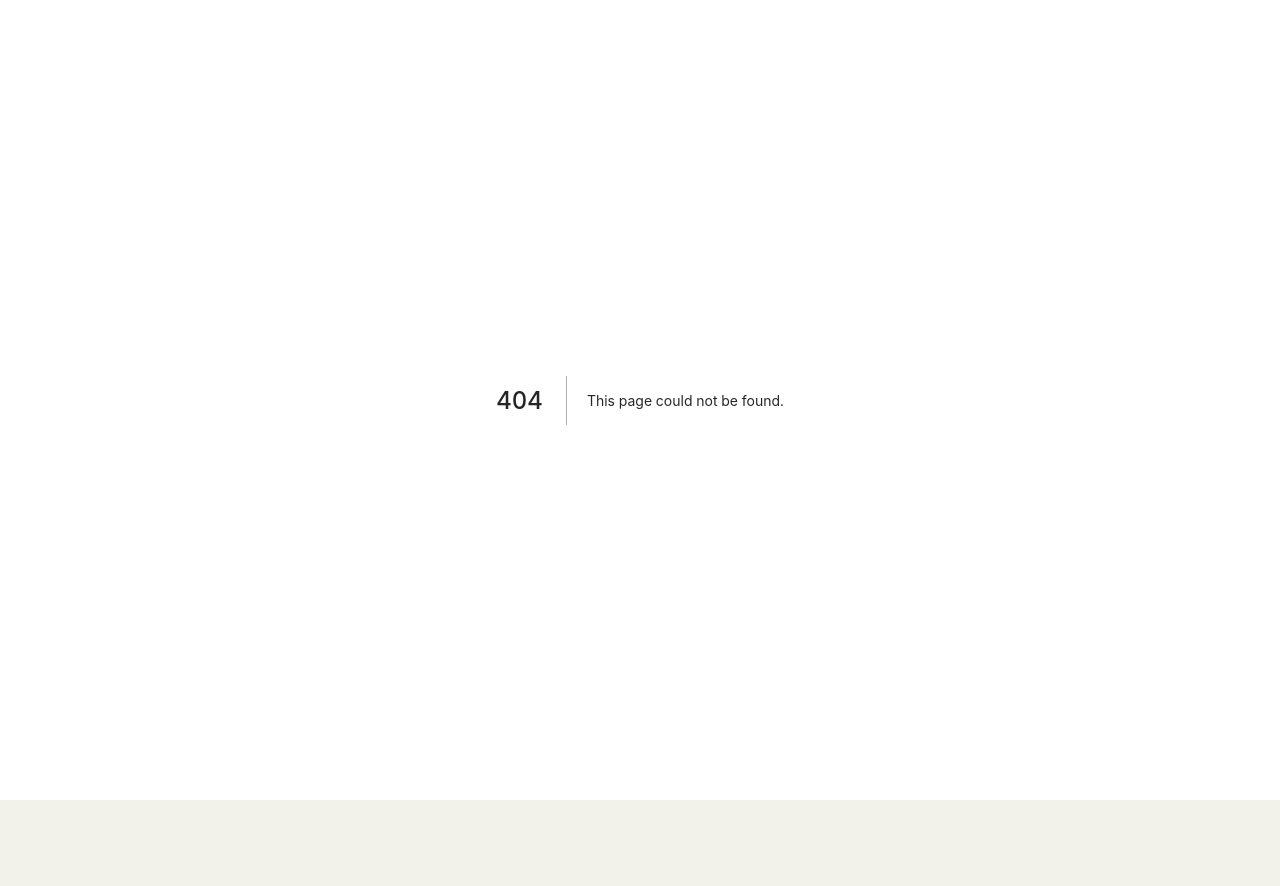
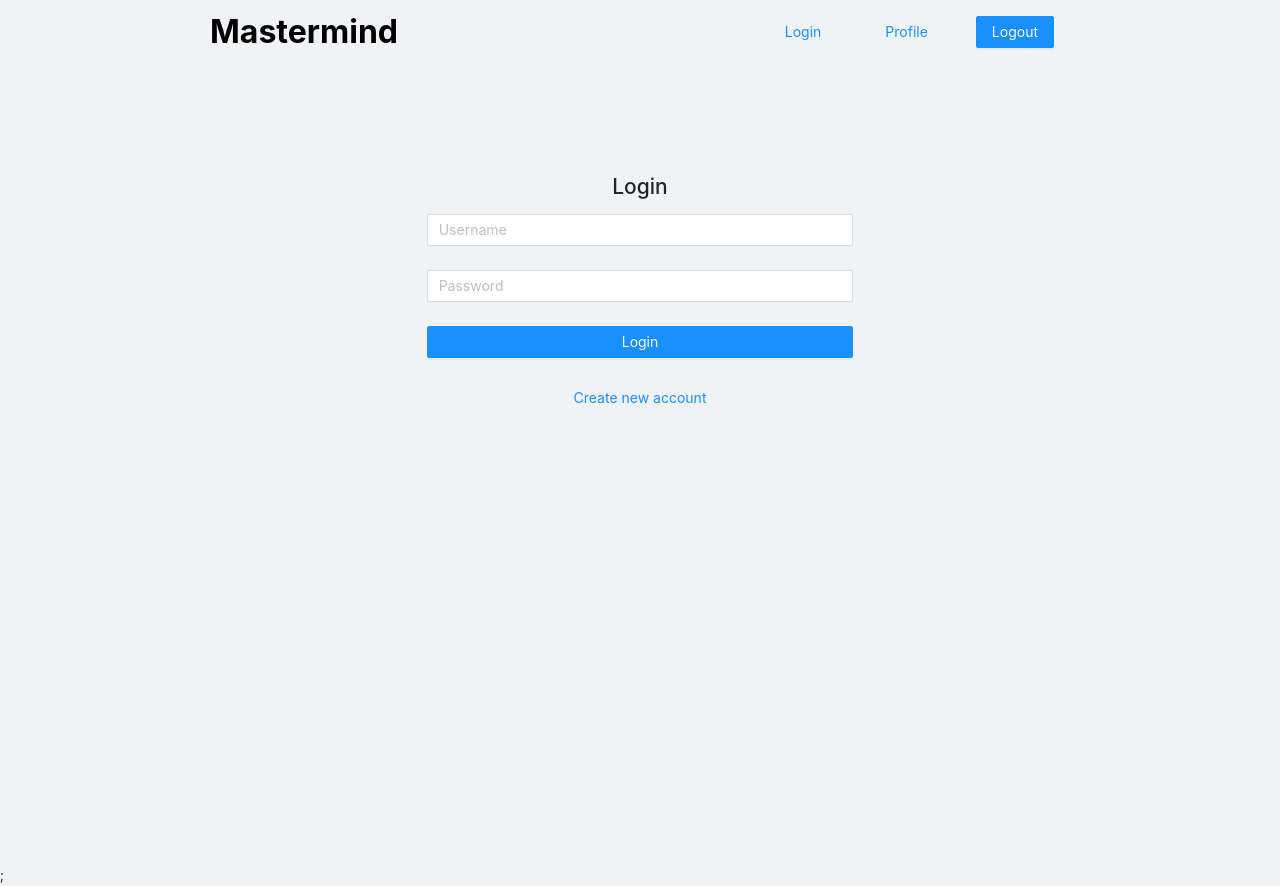
Before and after one commit to xprmnts/mastermind-evolved, a Next.js app: page /auth in a window 1280 px wide. Before the commit this address had no page. Before the commit the page ends 800 px from the top, so only its background shows below. Built offline with nearby package versions, Linux system fonts and the light colour scheme.

Commit message:
restored default ant styles to keep app styling simpler/less complex, added header and login state to auth form to toggle views between new account and exiting

```diff
--- /dev/null
+++ b/components/auth/AuthForm.js
@@ -0,0 +1,72 @@
+import { useState } from 'react';
+import { Form, Input, Button, Row, Col } from 'antd';
+
+function AuthForm() {
+    const [isLogin, setIsLogin] = useState(true);
+
+    function switchAuthModeHandler() {
+        setIsLogin(prevState => !prevState);
+    }
+
+    const onFinish = values => {
+        console.log('Success:', values);
+    };
+
+    const onFinishFailed = errorInfo => {
+        console.log('Failed:', errorInfo);
+    };
+
+    return (
+        <Row justify='center' align='middle' className='auth-form-container'>
+            <Col xs={16} sm={16} md={12} lg={8} className='auth-form'>
+                <h1>{isLogin ? 'Login' : 'Sign Up'}</h1>
+                <Form
+                    name='auth'
+                    onFinish={onFinish}
+                    onFinishFailed={onFinishFailed}
+                >
+                    <Form.Item
+                        name='username'
+                        rules={[
+                            {
+                                required: true,
+                                message: 'Your username'
+                            }
+                        ]}
+                    >
+                        <Input placeholder='Username' />
+                    </Form.Item>
+                    <Form.Item
+                        name='password'
+                        rules={[
+                            {
+                                required: true,
+                                message: 'Your password'
+                            }
+                        ]}
+                    >
+                        <Input placeholder='Password' />
+                    </Form.Item>
+                    <Form.Item>
+                        <Button type='primary' htmlType='submit'>
+                            {isLogin ? 'Login' : 'Create Account'}
+                        </Button>
+                    </Form.Item>
+                    <Form.Item>
+                        <Button
+                            type='link'
+                            htmlType='button'
+                            onClick={switchAuthModeHandler}
+                        >
+                            {isLogin
+                                ? 'Create new account'
+                                : 'Login with existing account'}
+                        </Button>
+                    </Form.Item>
+                </Form>
+            </Col>
+        </Row>
+    );
+}
+
+export default AuthForm;
--- a/components/layout/MainHeader.js
+++ b/components/layout/MainHeader.js
@@ -15,10 +15,14 @@ function MainHeader() {
                     <nav>
                         <ul>
                             <li>
-                                <Link href='/auth'>Login</Link>
+                                <Link href='/auth'>
+                                    <Button type='link'>Login</Button>
+                                </Link>
                             </li>
                             <li>
-                                <Link href='/profile'>Profile</Link>
+                                <Link href='/profile'>
+                                    <Button type='link'>Profile</Button>
+                                </Link>
                             </li>
                             <li>
                                 <Button type='primary'>Logout</Button>
--- a/pages/_app.js
+++ b/pages/_app.js
@@ -2,8 +2,16 @@ import 'antd/dist/antd.css';
 import '../styles/vars.css';
 import '../styles/globals.css';
 
+import { Layout } from 'antd';
+import MainHeader from '../components/layout/MainHeader';
+
 function MyApp({ Component, pageProps }) {
-    return <Component {...pageProps} />;
+    return (
+        <Layout className='layout'>
+            <MainHeader />
+            <Component {...pageProps} />;
+        </Layout>
+    );
 }
 
 export default MyApp;
--- /dev/null
+++ b/pages/auth.js
@@ -0,0 +1,7 @@
+import AuthForm from '../components/auth/AuthForm';
+
+function AuthPage() {
+    return <AuthForm />;
+}
+
+export default AuthPage;
--- /dev/null
+++ b/styles/auth.css
@@ -0,0 +1,15 @@
+.auth-form-container {
+    height: 100vh;
+}
+
+.auth-form {
+    margin-top: -20rem;
+}
+
+.auth-form button {
+    width: 100%;
+}
+
+.auth-form h1 {
+    text-align: center;
+}
--- a/styles/globals.css
+++ b/styles/globals.css
@@ -1,4 +1,5 @@
 @import './header.css';
+@import './auth.css';
 
 html,
 body {
@@ -6,7 +7,6 @@ body {
     margin: 0;
     font-family: -apple-system, BlinkMacSystemFont, Segoe UI, Roboto, Oxygen,
         Ubuntu, Cantarell, Fira Sans, Droid Sans, Helvetica Neue, sans-serif;
-    background: var(--backgroundColor);
 }
 
 a {
@@ -17,7 +17,3 @@ a {
 * {
     box-sizing: border-box;
 }
-
-.ant-layout {
-    background: var(--backgroundColor);
-}
--- a/styles/header.css
+++ b/styles/header.css
@@ -1,10 +1,7 @@
 /* Header */
-.header-container {
-    background: var(--primaryColor);
-}
 
 .ant-layout-header {
-    background: var(--primaryColor);
+    background: transparent;
     height: 4rem;
     display: flex;
     justify-content: space-between;
@@ -12,7 +9,7 @@
 }
 
 .logo {
-    color: var(--primaryTextColor);
+    color: black;
     font-size: 2rem;
     font-weight: bold;
 }
@@ -34,31 +31,3 @@
     color: white;
     font-weight: bold;
 }
-
-/* .header button {
-    font: inherit;
-    background-color: transparent;
-    border: 1px solid white;
-    color: white;
-    font-weight: bold;
-    padding: 0.5rem 1.5rem;
-    border-radius: 6px;
-    cursor: pointer;
-} */
-
-.header a:hover {
-    color: #c291e2;
-}
-
-.ant-btn-primary {
-    color: #fff;
-    background: transparent;
-    border: 1px solid white;
-}
-
-.ant-btn-primary:hover,
-.ant-btn-primary:focus {
-    color: #38015c;
-    background: #c291e2;
-    border-color: #c291e2;
-}
```
Also changed, not shown: pages/index.js (+3 -9 lines).
